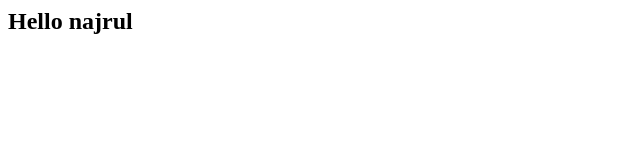
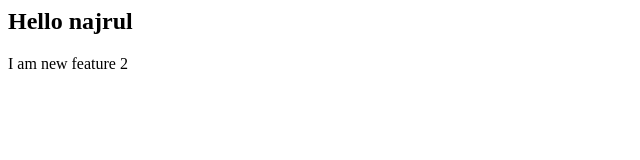
Before and after one commit to najrulshaikh/localrepo, a plain HTML site: page index.html in a window 1280 px wide. Shown: the whole page, without its empty margins (0-640 px from the left). Drawn offline with Linux system fonts and the light colour scheme.

Commit message:
feature added

```diff
--- a/index.html
+++ b/index.html
@@ -1 +1,2 @@
 <h2>Hello najrul</h2>
+<p>I am new feature 2</p>
```
